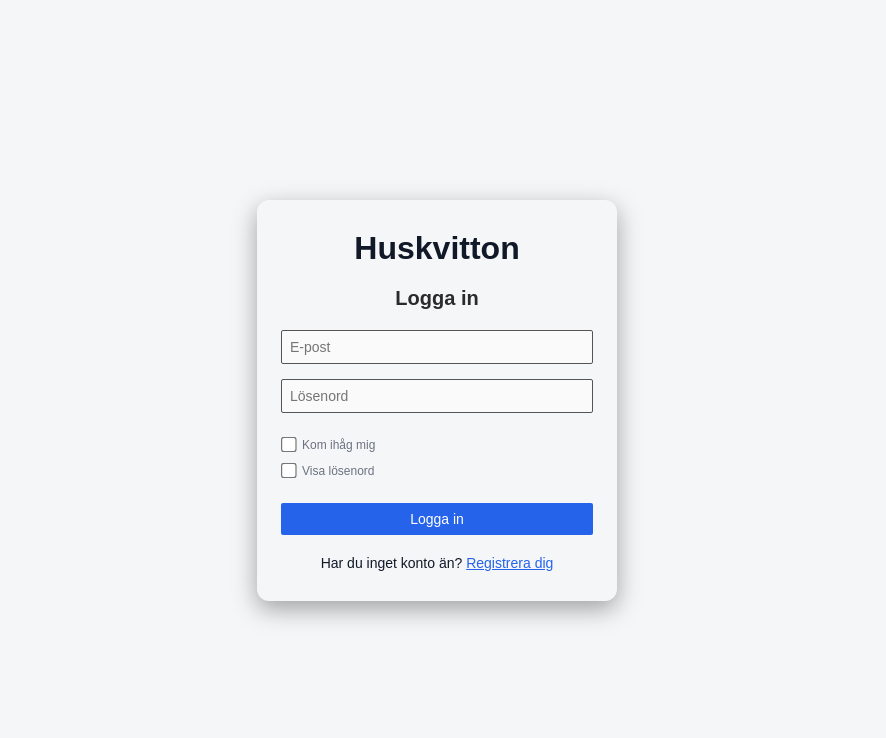
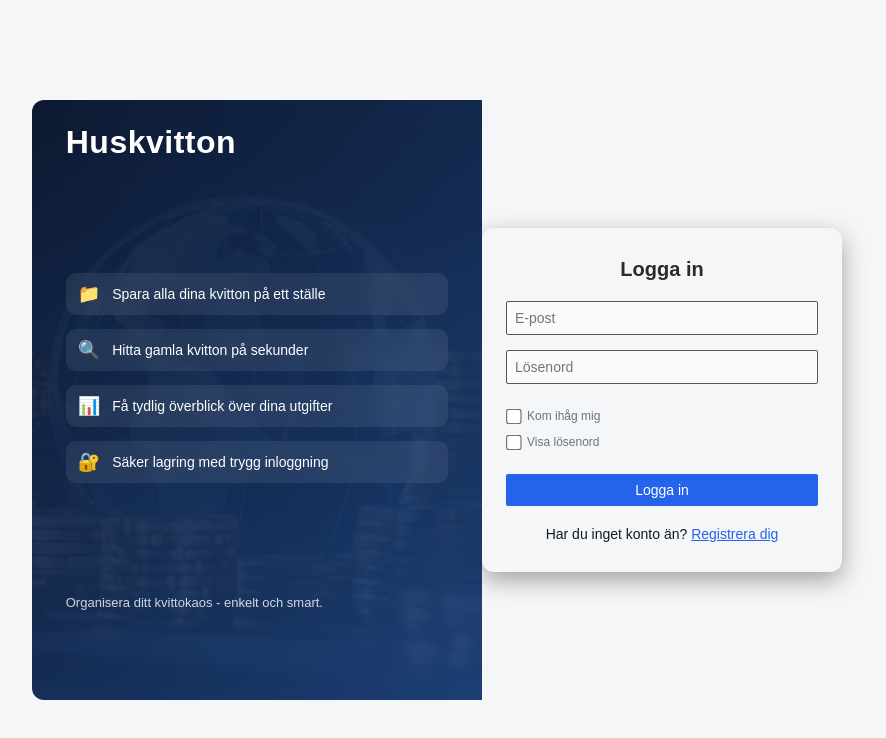
Before and after one commit to Sarhad127/receipt-frontend-react, a React (Vite) app: page / in a window 1280 px wide. Shown: the top 738 px of the page, without its empty margins (203-1089 px from the left). Built offline with nearby package versions, Linux system fonts and the light colour scheme.

Commit message:
header button sorting

```diff
--- a/src/components/login/LoginPage.jsx
+++ b/src/components/login/LoginPage.jsx
@@ -4,6 +4,7 @@ import "./css/LoginPage.css";
 import RegisterPage from "./RegisterPage.jsx";
 import { useNavigate } from "react-router-dom";
 import { loginUser, resendCode } from "../api/apis.jsx";
+import receiptBg from "./images/receipt-bg.jpg";
 
 function LoginPage() {
     const navigate = useNavigate();
@@ -64,9 +65,48 @@ function LoginPage() {
             {toastMessage && <div className="toast-popup">{toastMessage}</div>}
 
             <div className="page-content login-content">
+                <div
+                    className="left-login-panel"
+                    style={{
+                        backgroundImage: `
+                                          linear-gradient(135deg, rgba(12, 24, 48, 0.95), rgba(28, 64, 120, 0.95)),
+                                          url(${receiptBg})
+                                        `
+                    }}
+                >
+
+                <div className="left-panel-overlay">
+
+                        <h1 className="left-title">Huskvitton</h1>
+
+                        <div className="feature-list">
+                            <div className="feature-item">
+                                <span>📁</span>
+                                <p>Spara alla dina kvitton på ett ställe</p>
+                            </div>
+
+                            <div className="feature-item">
+                                <span>🔍</span>
+                                <p>Hitta gamla kvitton på sekunder</p>
+                            </div>
+
+                            <div className="feature-item">
+                                <span>📊</span>
+                                <p>Få tydlig överblick över dina utgifter</p>
+                            </div>
+
+                            <div className="feature-item">
+                                <span>🔐</span>
+                                <p>Säker lagring med trygg inloggning</p>
+                            </div>
+                        </div>
+                        <p className="left-footer-text">
+                            Organisera ditt kvittokaos - enkelt och smart.
+                        </p>
+                    </div>
+                </div>
+
                 <div className="login-form-container">
-
-                    <h1 className="login-titel">Huskvitton</h1>
 
                     <h2>Logga in</h2>
 
--- a/src/components/login/RegisterPage.jsx
+++ b/src/components/login/RegisterPage.jsx
@@ -1,8 +1,8 @@
 import React, { useState } from "react";
 import "../style/AppLayout.css";
 import "./css/RegisterPage.css";
-import "./css/VerifyPage.css";
 import { registerUser, resendCode, verifyUser } from "../api/apis.jsx";
+import receiptBg from "./images/receipt-bg.jpg";
 
 function RegisterPage({ onBack, onSuccess }) {
     const [email, setEmail] = useState("");
@@ -73,8 +73,42 @@ function RegisterPage({ onBack, onSuccess }) {
             {toastMessage && <div className="toast-popup">{toastMessage}</div>}
 
             <div className="page-content login-content">
+                <div
+                    className="left-login-panel"
+                    style={{
+                        backgroundImage: `
+                                          linear-gradient(135deg, rgba(12, 24, 48, 0.95), rgba(28, 64, 120, 0.95)),
+                                          url(${receiptBg})
+                                        `
+                    }}
+                >
+
+                    <div className="left-panel-overlay">
+                        <h1 className="left-title">Huskvitton</h1>
+                        <div className="feature-list">
+                            <div className="feature-item">
+                                <span>📁</span>
+                                <p>Spara alla dina kvitton på ett ställe</p>
+                            </div>
+                            <div className="feature-item">
+                                <span>🔍</span>
+                                <p>Hitta gamla kvitton på sekunder</p>
+                            </div>
+                            <div className="feature-item">
+                                <span>📊</span>
+                                <p>Få tydlig överblick över dina utgifter</p>
+                            </div>
+                            <div className="feature-item">
+                                <span>🔐</span>
+                                <p>Säker lagring med trygg inloggning</p>
+                            </div>
+                        </div>
+                        <p className="left-footer-text">
+                            Organisera ditt kvittokaos - enkelt och smart.
+                        </p>
+                    </div>
+                </div>
                 <div className="register-form-container">
-                    <h1 className="login-titel">Huskvitton</h1>
 
                     {!showVerify ? (
                         <>
@@ -87,6 +121,7 @@ function RegisterPage({ onBack, onSuccess }) {
                                     onChange={(e) => setEmail(e.target.value)}
                                     required
                                 />
+
                                 <input
                                     type="password"
                                     placeholder="Lösenord"
@@ -94,6 +129,7 @@ function RegisterPage({ onBack, onSuccess }) {
                                     onChange={(e) => setPassword(e.target.value)}
                                     required
                                 />
+
                                 <input
                                     type="password"
                                     placeholder="Bekräfta Lösenord"
@@ -103,6 +139,7 @@ function RegisterPage({ onBack, onSuccess }) {
                                 />
                                 <button type="submit">Registrera</button>
                             </form>
+
                             <div className="back-label-wrapper">
                                 <span>Har du redan ett konto? </span>
                                 <span className="back-link" onClick={onBack}>Logga in</span>
@@ -111,7 +148,13 @@ function RegisterPage({ onBack, onSuccess }) {
                     ) : (
                         <>
                             <h2>Verifiera ditt konto</h2>
-                            <p>Vi har skickat en verifieringskod till <strong>{email}</strong></p>
+
+                            <div className="verify-title-container">
+                                <p>Vi har skickat en verifieringskod till</p>
+                                <p className="verify-email">{email}</p>
+                            </div>
+
+
                             <form className="register-form" onSubmit={handleVerify}>
                                 <input
                                     type="text"
--- a/src/components/login/css/LoginPage.css
+++ b/src/components/login/css/LoginPage.css
@@ -1,26 +1,87 @@
 .page-content.login-content {
     display: flex;
+    flex-direction: row;
     align-items: center;
     justify-content: center;
 }
 
-.login-form-container {
+/**********************  --  LEFT PANEl  --  ***********************/
+
+.left-login-panel{
     display: flex;
     flex-direction: column;
     align-items: center;
     gap: 26px;
     width: 450px;
     height: 600px;
+    background-color: gray;
+
+    position: relative;
+    overflow: hidden;
+    border-radius: 12px 0 0 12px;
+    background-size: cover;
+    background-position: center;
+    color: white;
+}
+
+.left-panel-overlay {
+    width: 85%;
+    height: 85%;
+    display: flex;
+    flex-direction: column;
+    justify-content: space-between;
+    padding-top: 24px;
+}
+
+.left-title {
+    font-size: 2rem;
+    margin: 0;
+    letter-spacing: 0.5px;
+}
+
+.feature-list {
+    display: flex;
+    flex-direction: column;
+    gap: 14px;
+}
+
+.feature-item {
+    display: flex;
+    align-items: center;
+    gap: 12px;
+    background: rgba(255,255,255,0.08);
+    padding: 10px 12px;
+    border-radius: 10px;
+    backdrop-filter: blur(6px);
+}
+
+.feature-item span {
+    font-size: 18px;
+}
+
+.feature-item p {
+    margin: 0;
+    font-size: 14px;
+}
+
+.left-footer-text {
+    font-size: 13px;
+    opacity: 0.8;
+}
+
+/**********************  --  RIGHT PANEl  --  ***********************/
+
+.login-form-container {
+    display: flex;
+    flex-direction: column;
+    align-items: center;
+    justify-content: center;
+    gap: 26px;
+    width: 450px;
+    height: 600px;
     padding: 42px 36px;
     border-radius: 12px;
     box-shadow: 0 8px 24px rgba(0, 0, 0, 0.35);
-}
-
-.login-titel {
-    font-size: 2rem;
-    text-align: center;
-    margin: 0;
-    color: var(--text-primary);
 }
 
 .login-form-container h2{
--- a/src/components/login/css/RegisterPage.css
+++ b/src/components/login/css/RegisterPage.css
@@ -7,6 +7,7 @@
 .register-form-container {
     display: flex;
     flex-direction: column;
+    justify-content: center;
     align-items: center;
     gap: 26px;
     width: 450px;
@@ -65,6 +66,21 @@
     color: #0d6efd;
 }
 
+.verify-title-container {
+    display: flex;
+    flex-direction: column;
+    align-items: center;
+    text-align: center;
+    color: var(--text-primary);
+    gap: 6px;
+}
+
+.verify-email {
+    color: var(--text-secondary);
+    font-weight: bold;
+    font-size: 1rem;
+}
+
 @media (max-width: 1280px) {
     .register-form-container {
         width: 360px;
--- a/src/components/login/css/VerifyPage.css
+++ /dev/null
@@ -1,12 +0,0 @@
-.verify-title-container {
-    display: flex;
-    flex-direction: column;
-    align-items: center;
-    text-align: center;
-    color: #ddd;
-    gap: 10px;
-}
-
-.register-form-container p{
-    gap: 10px;
-}
```
Also changed, not shown: src/components/login/VerifyPage.jsx (deleted, +0 -63 lines), src/components/login/images/receipt-bg.jpg (added).
